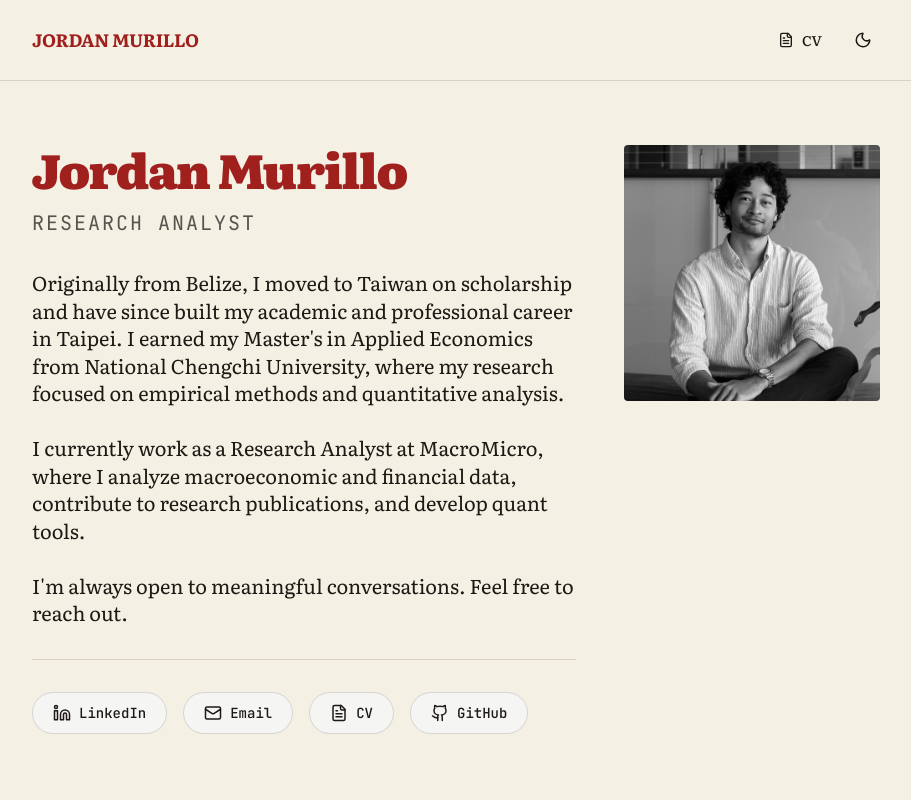
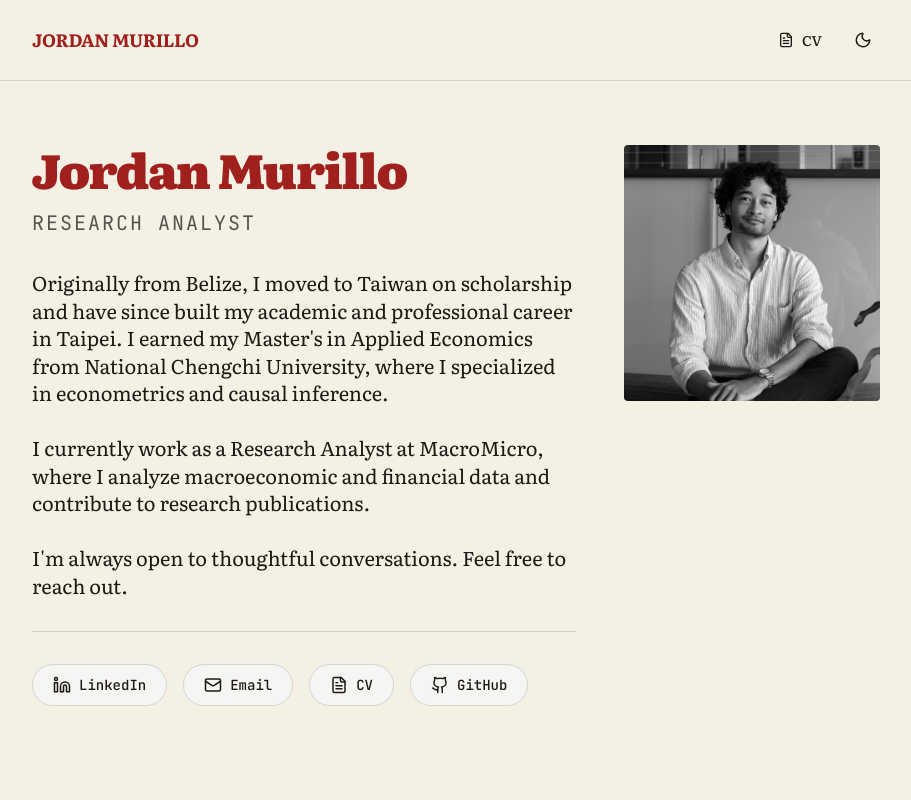
Before and after one commit to jormur/jormur.github.io, a React (Vite) app: page / in a window 1280 px wide. Shown: the top 800 px of the page, without its empty margins (184-1095 px from the left). Built offline with nearby package versions, Linux system fonts and the light colour scheme.

Commit message:
bio edit

```diff
--- a/src/pages/Home.tsx
+++ b/src/pages/Home.tsx
@@ -18,11 +18,11 @@ export default function Home() {
           <h1 className="text-4xl md:text-5xl font-black tracking-tight mb-4 font-serif text-primary">Jordan Murillo</h1>
           <h2 className="text-xl font-mono text-muted mb-8 uppercase tracking-widest">Research Analyst</h2>
           <p className="text-xl md:text-xl leading-snug max-w-3xl font-serif mb-8">
-            Originally from Belize, I moved to Taiwan on scholarship and have since built my academic and professional career in Taipei. I earned my Master's in Applied Economics from National Chengchi University, where my research focused on empirical methods and quantitative analysis.<br /><br />
+            Originally from Belize, I moved to Taiwan on scholarship and have since built my academic and professional career in Taipei. I earned my Master's in Applied Economics from National Chengchi University, where I specialized in econometrics and causal inference.<br /><br />
 
-            I currently work as a Research Analyst at MacroMicro, where I analyze macroeconomic and financial data, contribute to research publications, and develop quant tools.<br /><br />
+            I currently work as a Research Analyst at MacroMicro, where I analyze macroeconomic and financial data and contribute to research publications.<br /><br />
 
-            I'm always open to meaningful conversations. Feel free to reach out.
+            I'm always open to thoughtful conversations. Feel free to reach out.
           </p>
 
           {/* Contact */}
```
